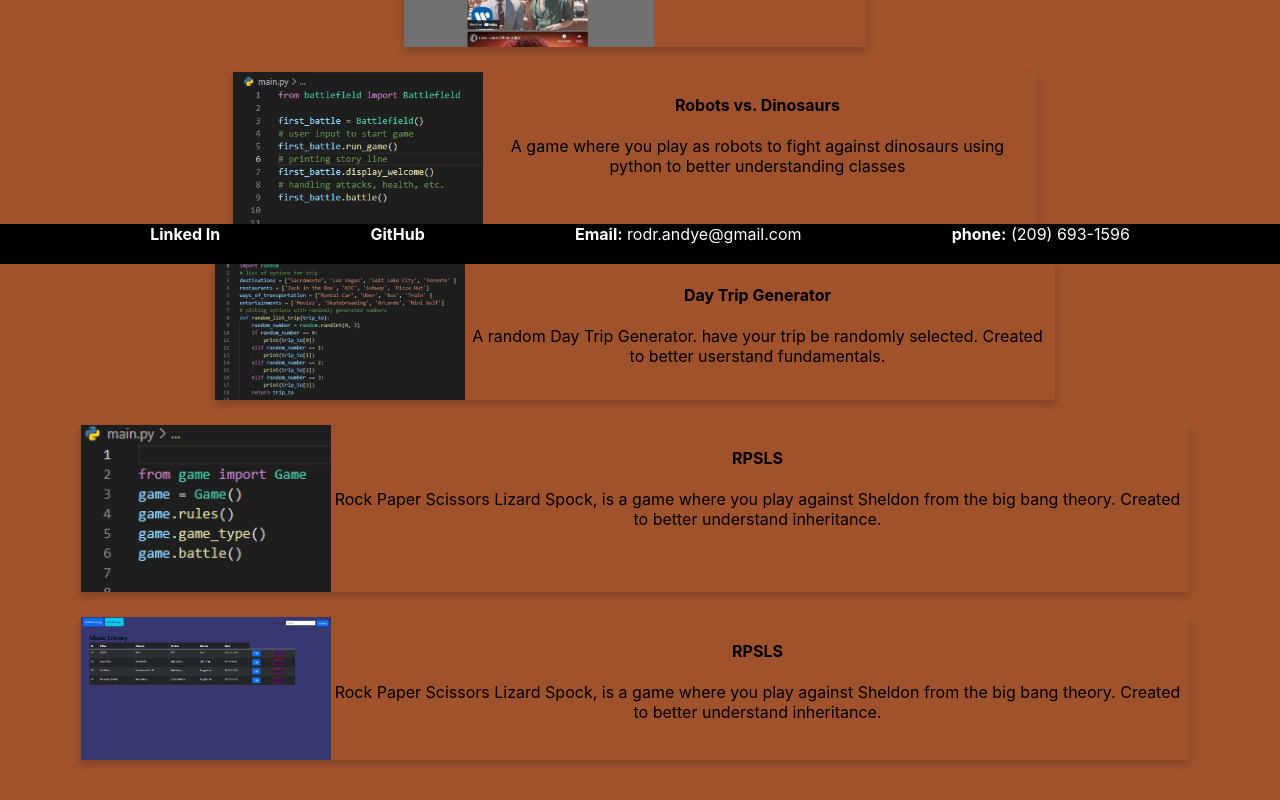
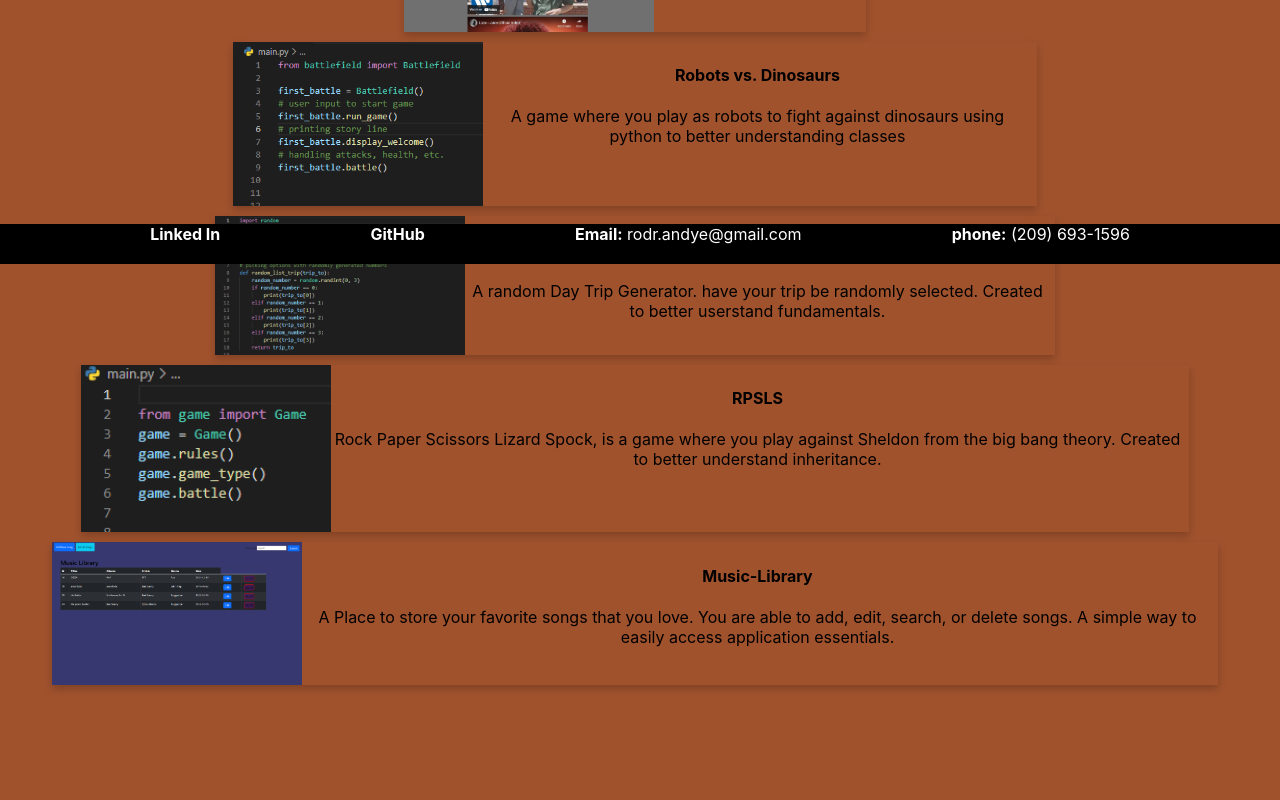
Before and after one commit to Andyrod209/Andyrod209.github.io, a React (Create React App) app: page /projects in a window 1280 px wide. Shown: the part 536-1336 px from the top of the page. After the commit the page ends 1261 px from the top, so only its background shows below. Built offline with nearby package versions, Linux system fonts and the light colour scheme.

Commit message:
Chore: Added title and text for new card. STYLE: Changed flex gap to auto.

```diff
--- a/src/pages/Projects/Projects.js
+++ b/src/pages/Projects/Projects.js
@@ -55,9 +55,9 @@ const Projects = () => {
                 <a href='https://github.com/Andyrod209/Music_Library' target="_blank"></a>
                 <img src={process.env.PUBLIC_URL + "images/music-library.png"} />
                 <div class="container">
-                    <h4>RPSLS</h4>
-                    <p>Rock Paper Scissors Lizard Spock, is a game where you play against Sheldon
-                        from the big bang theory. Created to better understand inheritance. </p>
+                    <h4>Music-Library</h4>
+                    <p>A Place to store your favorite songs that you love. You are able to add,
+                        edit, search, or delete songs. A simple way to easily access application essentials. </p>
                 </div>
             </div>
         </div>
--- a/src/pages/Projects/projects.css
+++ b/src/pages/Projects/projects.css
@@ -9,7 +9,7 @@
   align-content: space-between;
   justify-content: space-evenly;
   flex-flow: row wrap;
-  gap: 15px;
+  gap: auto;
 }
 
 .projects img{
```
